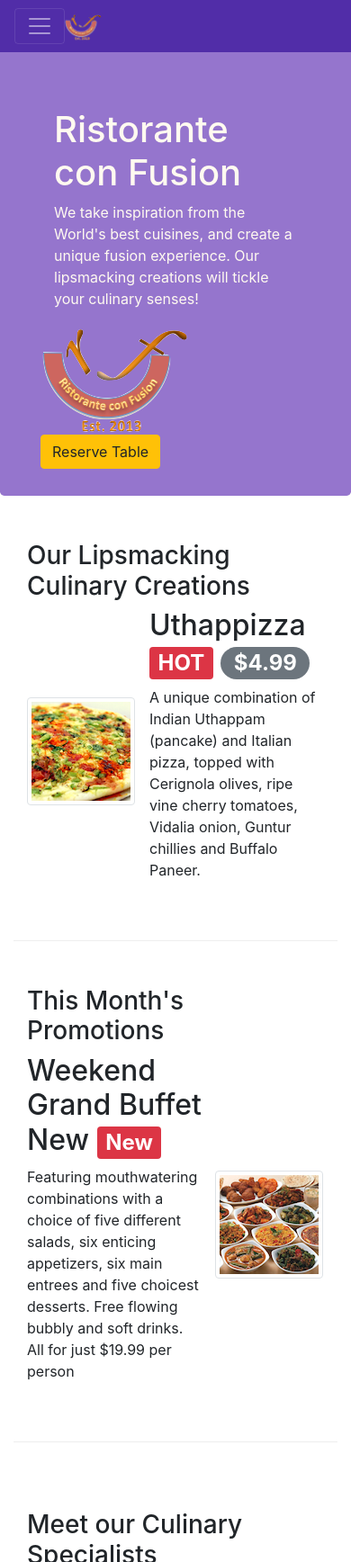
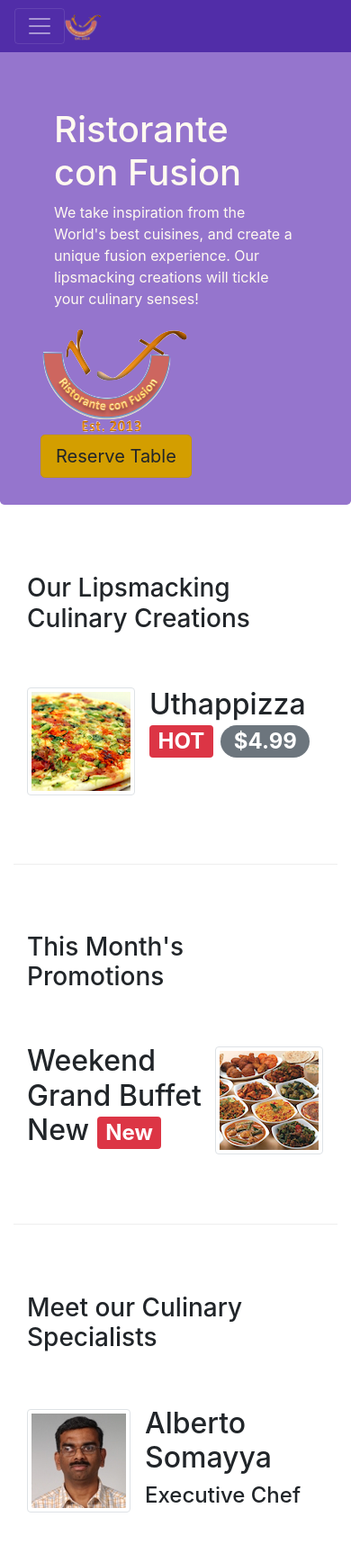
Before and after one commit to JCoulter85/Confusion, a website: page index.html in a window 390 px wide. Shown: the top 1736 px of the page at 90% size. Drawn offline with nearby package versions, Linux system fonts and the light colour scheme.

Commit message:
Project 2 Ready

```diff
--- a/index.html
+++ b/index.html
@@ -57,11 +57,12 @@
                         creations will tickle your culinary senses!</p>
                 </div>
                 <div class="row">
-                    <div class="col-12 col-sm-12 align-self-center">
-                        <img src="img/logo.png" class="img-fluid">
-                            <a href="#Reserve a Table" button type="button" class="btn btn-warning">Reserve Table</a></button>
-                        </a>
-                    </div>
+                <div class="col-12 col-sm-12 align-self-center">
+                    <img src="img/logo.png" class="img-fluid">
+                    <a href="#Reserve a Table" class="btn btn-warning btn-lg active" role="button" aria-pressed="true">Reserve Table</a>
+                        </button>
+
+                </div>
                 </div>
             </div>
         </div>
@@ -81,7 +82,7 @@
                             <span class="badge badge-danger">HOT</span>
                             <span class="badge badge-pill badge-secondary">$4.99</span>
                         </h2>
-                        <p class="hidden-xs-down">A unique combination of Indian Uthappam (pancake) and Italian pizza, topped with Cerignola olives,
+                        <p class="d-none d-sm-block">A unique combination of Indian Uthappam (pancake) and Italian pizza, topped with Cerignola olives,
                             ripe vine cherry tomatoes, Vidalia onion, Guntur chillies and Buffalo Paneer.</p>
                     </div>
                 </div>
@@ -97,7 +98,7 @@
                 <h2>Weekend Grand Buffet New
                     <span class="badge badge-danger">New</span>
                 </h2>
-                <p>Featuring mouthwatering combinations with a choice of five different salads, six enticing appetizers, six
+                <p class="d-none d-sm-block">Featuring mouthwatering combinations with a choice of five different salads, six enticing appetizers, six
                     main entrees and five choicest desserts. Free flowing bubbly and soft drinks. All for just $19.99 per
                     person
                 </p>
@@ -132,8 +133,7 @@
         <div class="col-sm-2 col-0"></div>
         <div class="col-sm-8 col-12">
             <div class="card">
-                <h3 class="card-header bg-warning text-white" id="Reserve a Table">Reserve a Table</h3>
-                </a>
+                                        <h3 class="card-header bg-warning text-white" id="Reserve a Table">Reserve a Table</h3>
                 <div class="card-body">
                     <dl class="row">
                         <form>
```
